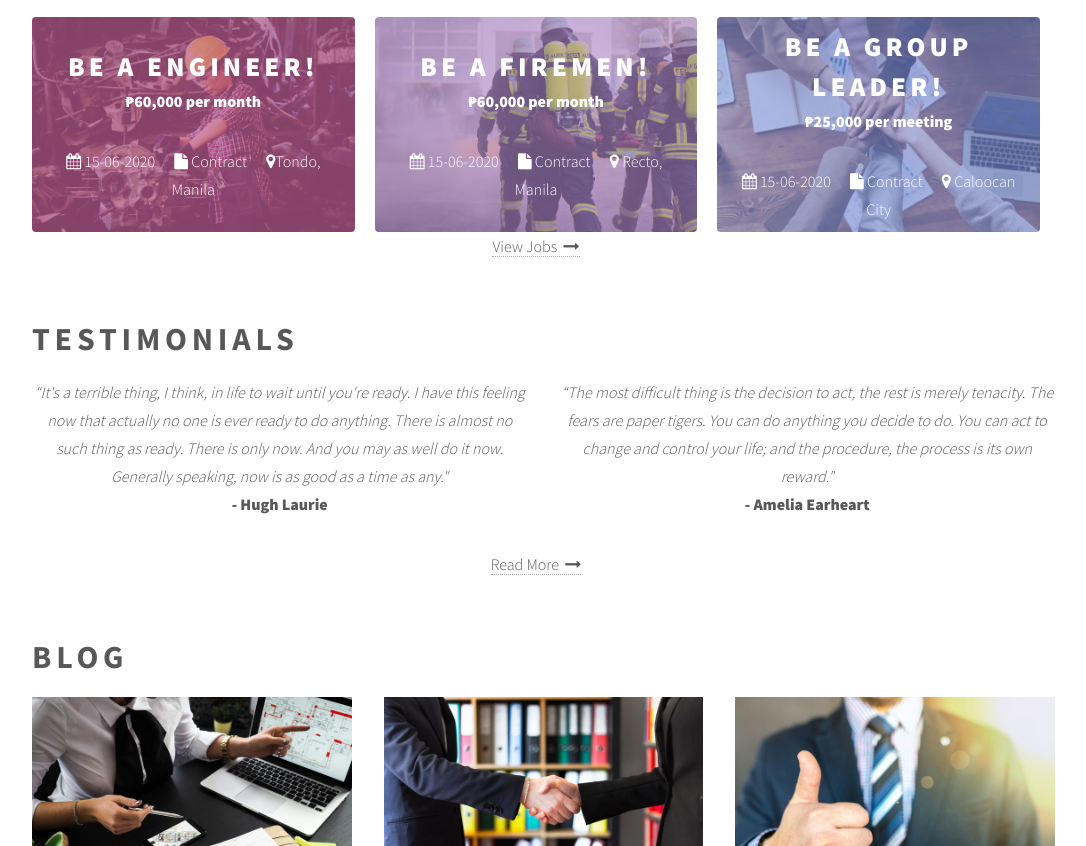
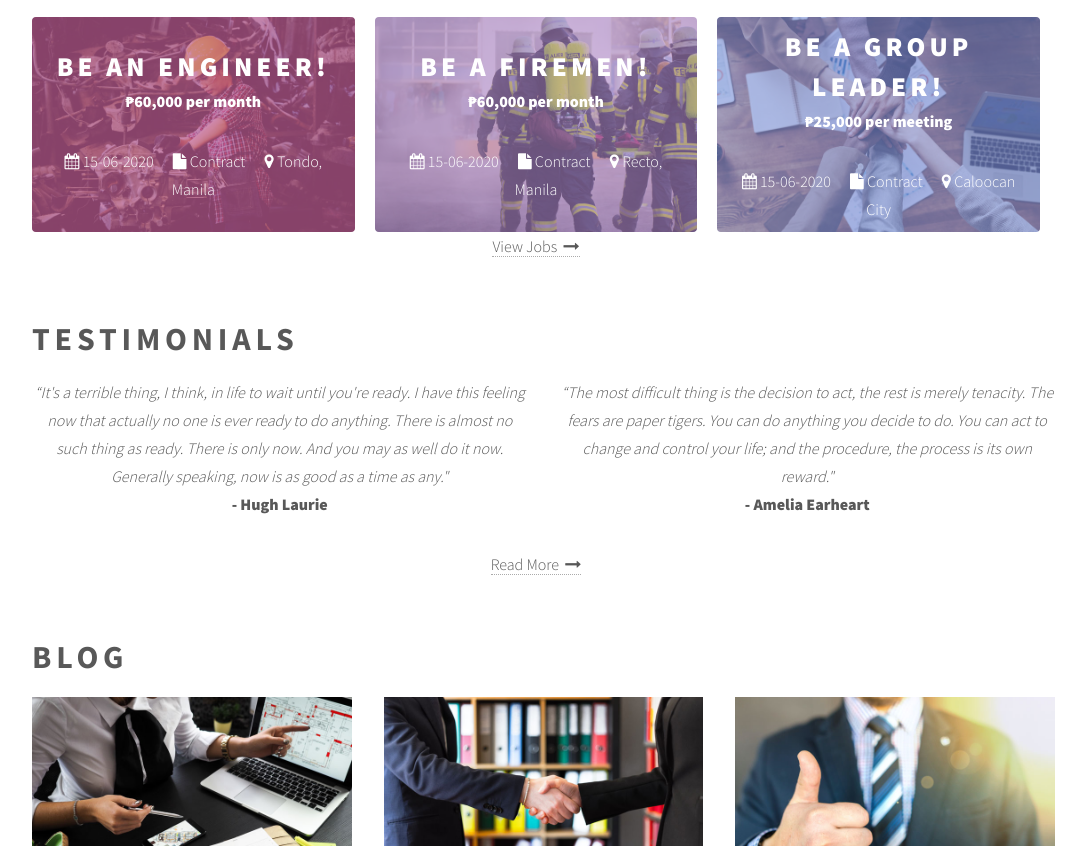
Before and after one commit to LawrenzDan/union, a plain HTML site: page index.html in a window 1280 px wide. Shown: the part 1076-1922 px from the top of the page, without its empty margins (104-1190 px from the left). Drawn offline with Linux system fonts and the light colour scheme.

Commit message:
Update index.html

```diff
--- a/index.html
+++ b/index.html
@@ -144,7 +144,7 @@
 										<p>
 		                                	<i class="fa fa-calendar"></i> 15-06-2020 &nbsp;&nbsp;&nbsp;&nbsp;
                                          	<i class="fa fa-file"></i> Contract &nbsp;&nbsp;&nbsp;&nbsp;
-                                         	<i class="fa fa-map-marker"></i>Quezon City
+                                         	<i class="fa fa-map-marker"></i> Quezon City
 										</p>
 									</a>
 								</article>
@@ -154,14 +154,14 @@
 										<img src="images/product-4-720x480.jpg" alt="" />
 									</span>
 									<a href="job-details.html">
-										<h2>Be a Engineer!</h2>
+										<h2>Be an Engineer!</h2>
 
 										<p><strong>₱60,000 per month</strong></p>
 
 										<p>
 		                                	<i class="fa fa-calendar"></i> 15-06-2020 &nbsp;&nbsp;&nbsp;&nbsp;
                                          	<i class="fa fa-file"></i> Contract &nbsp;&nbsp;&nbsp;&nbsp;
-                                         	<i class="fa fa-map-marker"></i>Tondo, Manila
+                                         	<i class="fa fa-map-marker"></i> Tondo, Manila
 										</p>
 									</a>
 								</article>
```
